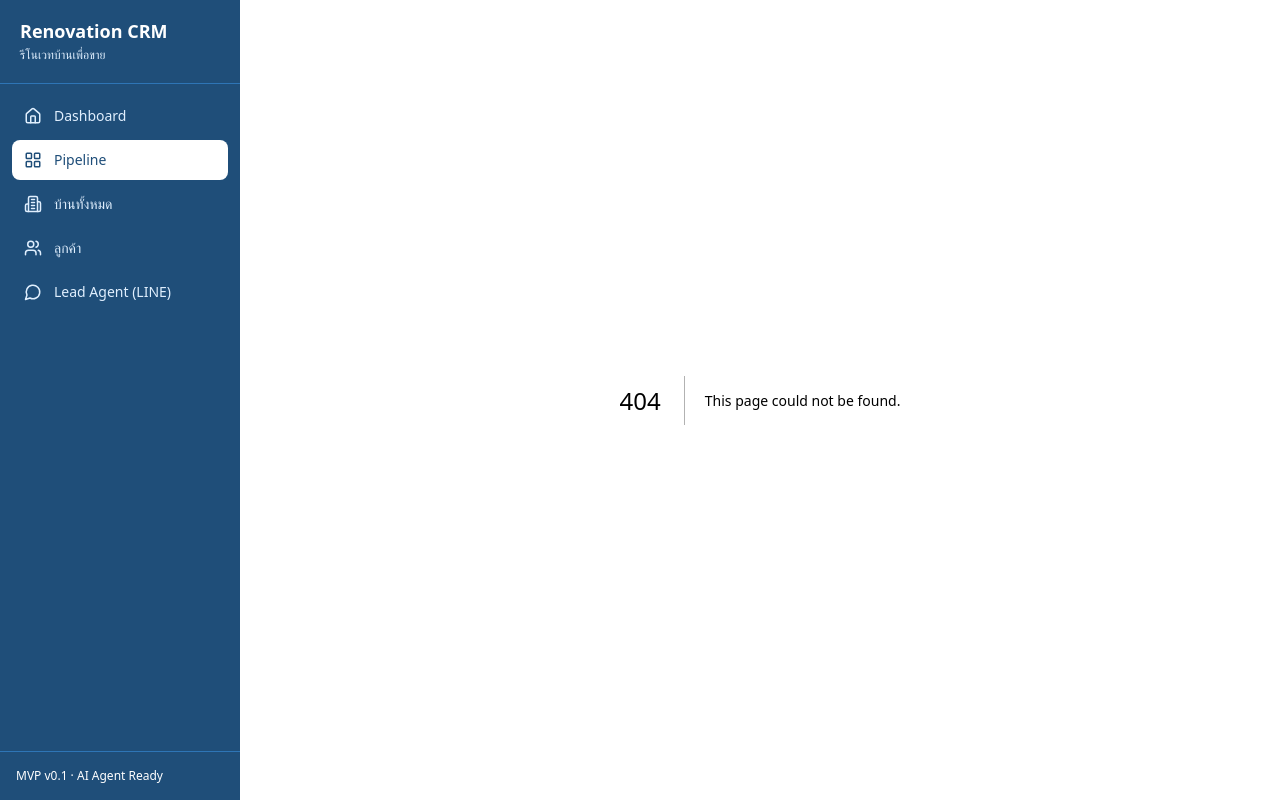
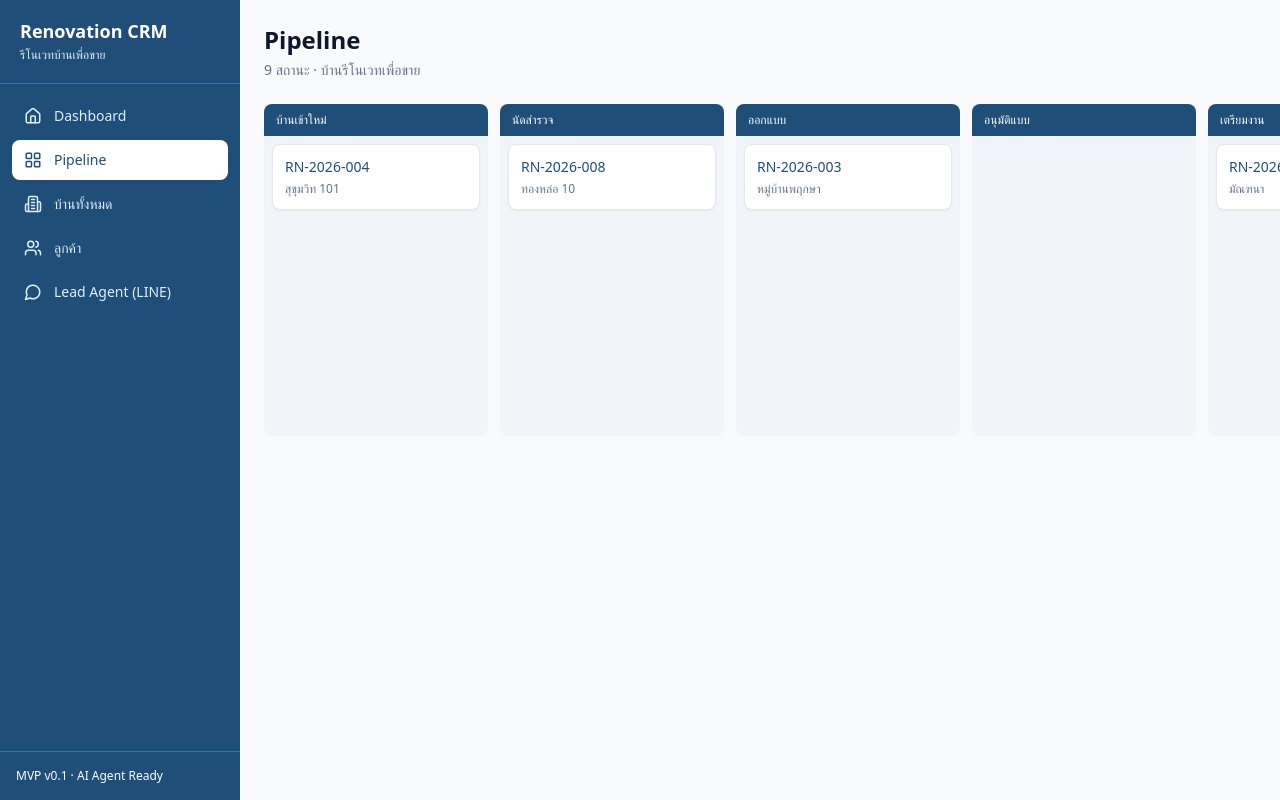
Before and after one commit to charawut112-coder/renovation-crm, a Next.js app: page /pipeline in a window 1280 px wide. Before the commit this address had no page. Built offline with nearby package versions, Linux system fonts and the light colour scheme.

Commit message:
Add Pipeline Kanban page

```diff
--- /dev/null
+++ b/app/pipeline/page.tsx
@@ -0,0 +1,34 @@
+export default function PipelinePage() {
+  const statuses = ["บ้านเข้าใหม่","นัดสำรวจ","ออกแบบ","อนุมัติแบบ","เตรียมงาน","เริ่มก่อสร้าง","ตรวจงานก่อนนำขาย","ส่งมอบให้ลูกค้า","หลังการขาย"];
+  const sample: Record<string, {code:string;addr:string}[]> = {
+    "บ้านเข้าใหม่": [{code:"RN-2026-004",addr:"สุขุมวิท 101"}],
+    "นัดสำรวจ": [{code:"RN-2026-008",addr:"ทองหล่อ 10"}],
+    "ออกแบบ": [{code:"RN-2026-003",addr:"หมู่บ้านพฤกษา"}],
+    "เตรียมงาน": [{code:"RN-2026-007",addr:"มัณฑนา"}],
+    "เริ่มก่อสร้าง": [{code:"RN-2026-001",addr:"ลาดพร้าว 15"}],
+    "ตรวจงานก่อนนำขาย": [{code:"RN-2026-002",addr:"รามอินทรา"}],
+    "ส่งมอบให้ลูกค้า": [{code:"RN-2026-005",addr:"พหลโยธิน"}],
+    "หลังการขาย": [{code:"RN-2026-006",addr:"อารีย์"}],
+  };
+  return (
+    <div className="p-6 overflow-x-auto">
+      <h1 className="text-2xl font-bold mb-1">Pipeline</h1>
+      <p className="text-slate-500 mb-6 text-sm">9 สถานะ · บ้านรีโนเวทเพื่อขาย</p>
+      <div className="flex gap-3 min-w-max">
+        {statuses.map(s => (
+          <div key={s} className="w-56 flex-shrink-0">
+            <div className="bg-brand-600 text-white text-xs font-medium px-3 py-2 rounded-t-lg">{s}</div>
+            <div className="bg-slate-100 p-2 rounded-b-lg min-h-[300px] space-y-2">
+              {(sample[s]||[]).map((p) => (
+                <div key={p.code} className="bg-white p-3 rounded-lg shadow-sm border text-sm">
+                  <div className="font-medium text-brand-600">{p.code}</div>
+                  <div className="text-xs text-slate-500 mt-1">{p.addr}</div>
+                </div>
+              ))}
+            </div>
+          </div>
+        ))}
+      </div>
+    </div>
+  );
+}
```
